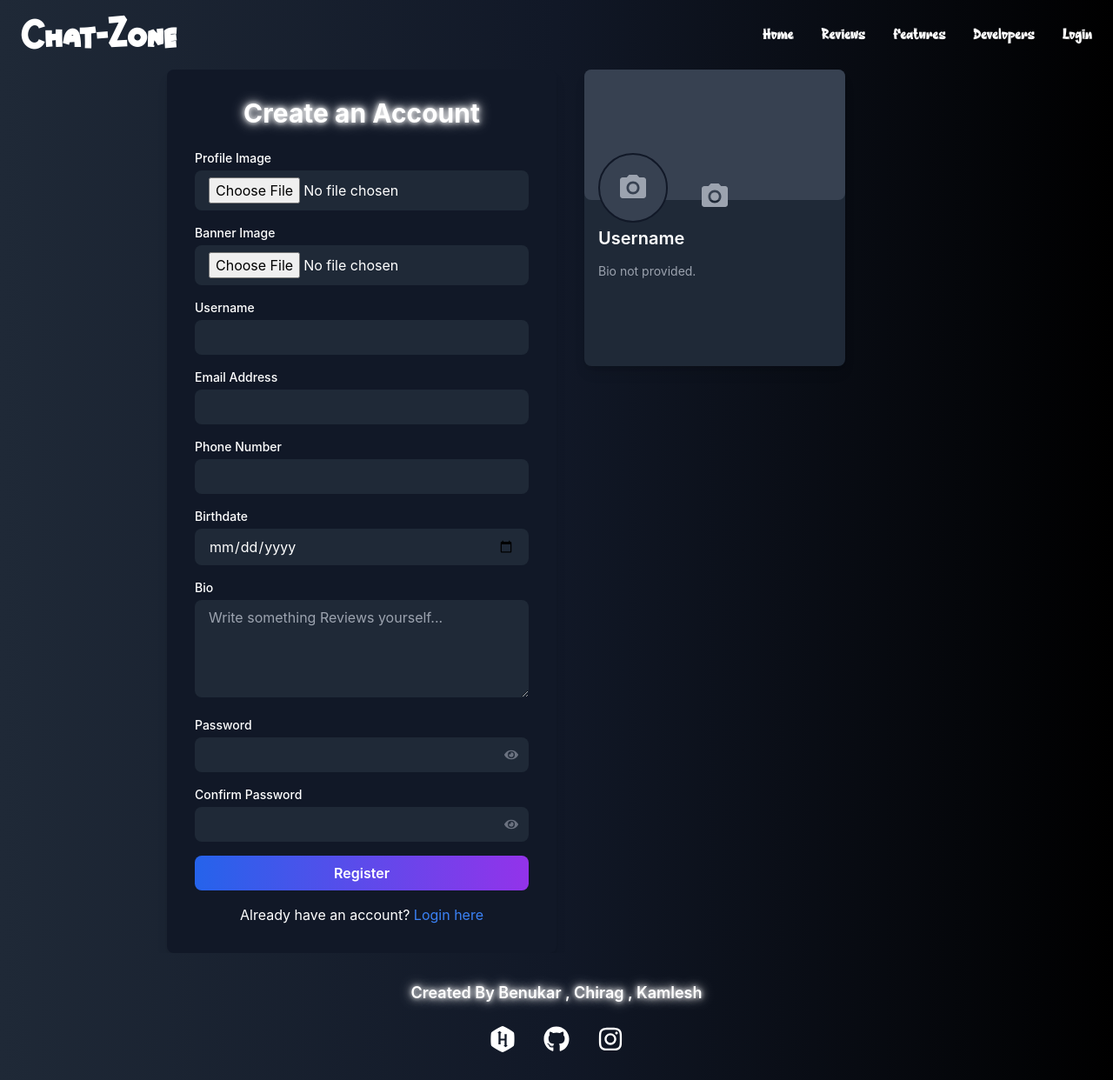
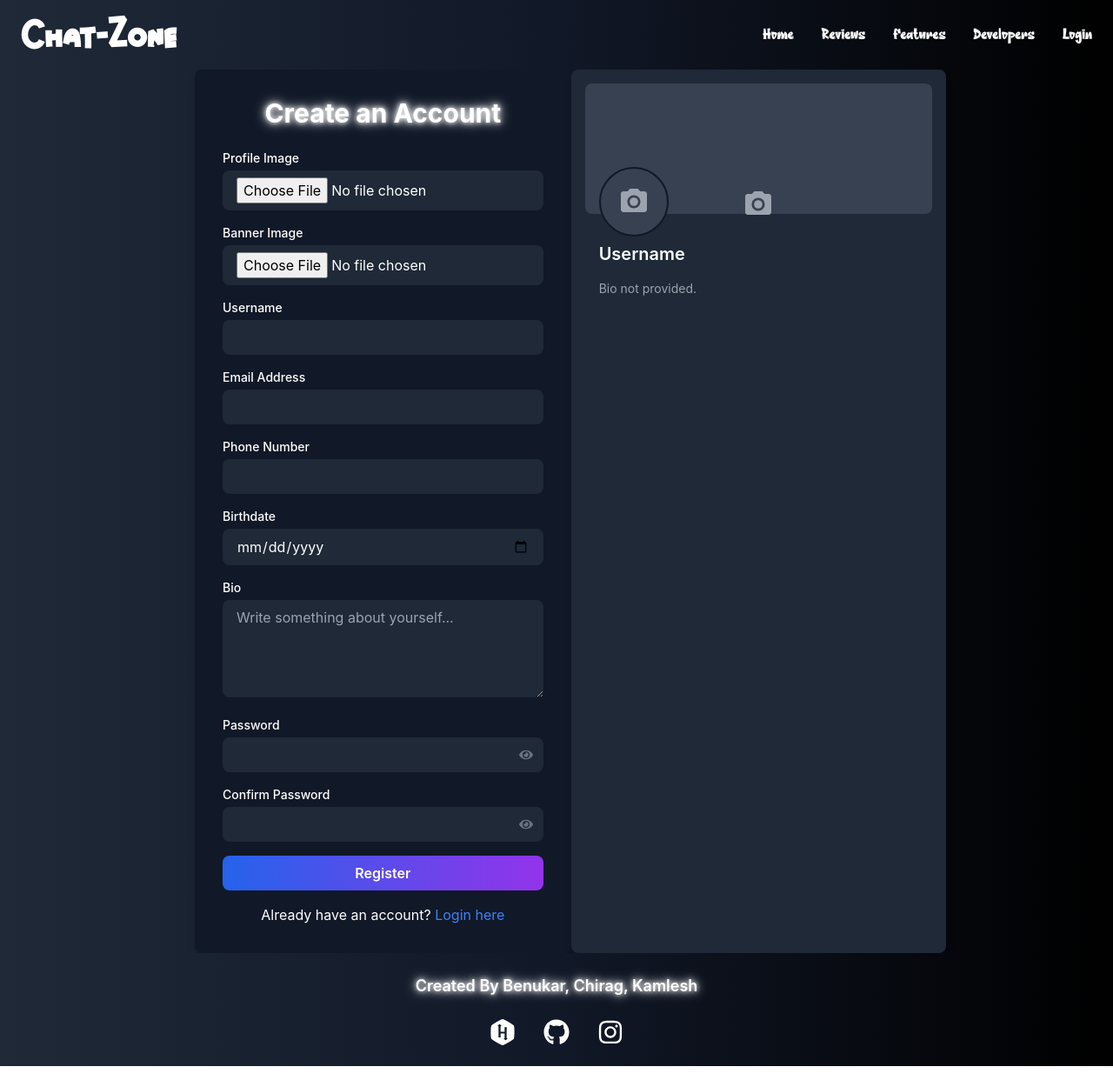
Before and after one commit to UnkownDecoder/Chating-WebApp, a React (Vite) app in the folder frontend/: page /register in a window 1280 px wide. Shown: the whole page at 87% size. Built offline with nearby package versions, Linux system fonts and the light colour scheme.

Commit message:
feat: add new screenshots and improve UI components for better user experience

```diff
--- a/frontend/src/Components/Footer.jsx
+++ b/frontend/src/Components/Footer.jsx
@@ -1,25 +1,26 @@
 import React from 'react';
-import { FaGithub, FaHackerrank, FaInstagram } from 'react-icons/fa'; // Using react-icons for logos
+import { FaGithub, FaHackerrank, FaInstagram } from 'react-icons/fa';
 
 const Footer = () => {
   return (
-    <footer className="bg-gradient-to-r from-gray-800 via-gray-900 to-black text-white py-8 mt-auto shadow-xl">
-      <div className="max-w-7xl mx-auto text-center">
+    <footer className="bg-gradient-to-r from-gray-800 via-gray-900 to-black text-white py-6 mt-auto shadow-xl">
+      <div className="max-w-7xl mx-auto flex flex-col items-center text-center">
+
         {/* Footer Text with Glow Effect */}
-        <p className="text-lg font-semibold glow-effect mb-6">
-          Created By Benukar , Chirag , Kamlesh
+        <p className="text-md sm:text-lg font-semibold glow-effect mb-4">
+          Created By Benukar, Chirag, Kamlesh
         </p>
 
         {/* Social Media Icons with Hover Effects */}
-        <div className="flex justify-center space-x-8 mt-4">
+        <div className="flex flex-wrap justify-center space-x-6 sm:space-x-8 mt-2">
           {/* HackerRank Icon */}
           <a
             href="https://www.hackerrank.com/"
             target="_blank"
             rel="noopener noreferrer"
-            className="text-3xl hover:text-gradient transition duration-300 transform hover:scale-125"
+            className="text-2xl sm:text-3xl transition duration-300 transform hover:scale-125"
           >
-            <FaHackerrank className="transition-all duration-300 transform hover:rotate-12 hover:text-purple-500" />
+            <FaHackerrank className="transition-all duration-300 transform hover:rotate-12 hover:text-green-500" />
           </a>
 
           {/* GitHub Icon */}
@@ -27,9 +28,9 @@ const Footer = () => {
             href="https://github.com/"
             target="_blank"
             rel="noopener noreferrer"
-            className="text-3xl hover:text-gradient transition duration-300 transform hover:scale-125"
+            className="text-2xl sm:text-3xl transition duration-300 transform hover:scale-125"
           >
-            <FaGithub className="transition-all duration-300 transform hover:rotate-12 hover:text-gray-500" />
+            <FaGithub className="transition-all duration-300 transform hover:rotate-12 hover:text-gray-400" />
           </a>
 
           {/* Instagram Icon */}
@@ -37,7 +38,7 @@ const Footer = () => {
             href="https://www.instagram.com/"
             target="_blank"
             rel="noopener noreferrer"
-            className="text-3xl hover:text-gradient transition duration-300 transform hover:scale-125"
+            className="text-2xl sm:text-3xl transition duration-300 transform hover:scale-125"
           >
             <FaInstagram className="transition-all duration-300 transform hover:rotate-12 hover:text-pink-500" />
           </a>
--- a/frontend/src/Components/NoChatSelected.jsx
+++ b/frontend/src/Components/NoChatSelected.jsx
@@ -3,22 +3,19 @@ import { MessageSquare } from "lucide-react";
 
 const NoChatSelected = () => {
   return (
-    <div className="w-full flex flex-1 flex-col items-center justify-center p-16 bg-base-100/50">
+    <div className="hidden md:flex w-full flex-1 flex-col items-center justify-center p-16 bg-base-100/50">
       <div className="max-w-md text-center space-y-6">
         {/* Icon Display */}
         <div className="flex justify-center gap-4 mb-4">
           <div className="relative">
             <div
-            className="w-16 h-16 rounded-2xl bg-primary/10 flex items-center
-           justify-center animate-bounce"
+              className="w-16 h-16 rounded-2xl bg-primary/10 flex items-center justify-center animate-bounce"
             >
-            <MessageSquare className="w-8 h-8 text-primary " />
+              <MessageSquare className="w-8 h-8 text-primary" />
             </div>
           </div>
         </div>
-        <h2 className="text-2xl font-bold text-gray-300">
-          No Chat Selected
-        </h2>
+        <h2 className="text-2xl font-bold text-gray-300">No Chat Selected</h2>
         <p className="text-gray-400 mt-2 text-lg">
           Select a friend from the left sidebar to start chatting.
         </p>
--- a/frontend/src/pages/Register.jsx
+++ b/frontend/src/pages/Register.jsx
@@ -14,7 +14,6 @@ const Register = () => {
     phone: "",
     bio: "",
   });
-
 
   const navigate = useNavigate();
 
@@ -54,7 +53,6 @@ const Register = () => {
       console.log(type + " image selected:", file);  // Add this log to check the selected file
     }
   };
-
 
   const handleRemoveImage = (type) => {
     if (type === "profile") setProfileImage(null);
@@ -133,11 +131,55 @@ const Register = () => {
       }
     }
   };
+
   return (
     <div className="min-h-screen flex items-center justify-center bg-gradient-to-r from-gray-800 via-gray-900 to-black">
-      <div className="w-full max-w-4xl flex space-x-8">
+      <div className="w-full max-w-4xl flex flex-col md:flex-row space-y-8 md:space-y-0 md:space-x-8">
+        {/* Right Section: Preview */}
+        <div className="w-full md:w-1/2 bg-gray-800 text-white rounded-lg shadow-lg p-4 md:order-2">
+          <div className="relative flex flex-col items-center space-y-4">
+            {/* Header Div with Banner Image */}
+            <div className="w-full h-[150px] bg-gray-700 rounded-lg">
+              {bannerImage ? (
+                <img
+                  src={URL.createObjectURL(bannerImage)}  // Similarly, create a temporary URL for banner image preview
+                  alt="Banner"
+                  className="w-full h-full object-cover rounded-lg"
+                />
+              ) : (
+                <MdPhotoCamera className="text-4xl text-gray-400 absolute inset-0 m-auto" />
+              )}
+            </div>
+
+            {/* Profile Image */}
+            <div className="absolute left-4 top-20">
+              <div className="w-20 h-20 bg-gray-700 rounded-full flex items-center justify-center overflow-hidden border-2 border-gray-900">
+                {profileImage ? (
+                  <img
+                    src={URL.createObjectURL(profileImage)}  // This creates a temporary URL for preview
+                    alt="Profile"
+                    className="w-full h-full object-cover rounded-full"
+                  />
+                ) : (
+                  <MdPhotoCamera className="text-4xl text-gray-400" />
+                )}
+              </div>
+            </div>
+
+            {/* Preview Details */}
+            <div className="w-full p-4">
+              <div className="w-full bg-transparent rounded-lg mb-4 flex items-center justify-start">
+                <h3 className="text-xl font-semibold">{formData.username || "Username"}</h3>
+              </div>
+              <div className="w-full bg-transparent rounded-lg mb-4 flex items-start justify-start">
+                <p className="text-sm text-gray-400">{formData.bio || "Bio not provided."}</p>
+              </div>
+            </div>
+          </div>
+        </div>
+
         {/* Left Section: Registration Form */}
-        <div className="w-1/2 bg-gray-900 text-white rounded-lg shadow-lg p-8">
+        <div className="w-full md:w-1/2 bg-gray-900 text-white rounded-lg shadow-lg p-8 md:order-1">
           <h2 className="text-3xl font-bold mb-6 text-center glow-effect">
             Create an Account
           </h2>
@@ -277,7 +319,7 @@ const Register = () => {
                 onChange={handleChange}
                 className="w-full px-4 py-2 bg-gray-800 text-white rounded-lg focus:ring-2 focus:ring-blue-500 outline-none"
                 rows="4"
-                placeholder="Write something Reviews yourself..."
+                placeholder="Write something about yourself..."
                 maxLength="300"
               ></textarea>
             </div>
@@ -336,7 +378,7 @@ const Register = () => {
             <button
               type="submit"
               className="w-full bg-gradient-to-r from-blue-600 to-purple-600 text-white py-2 rounded-lg font-semibold hover:scale-105 transform transition-all duration-300"
-             // Disable button while loading
+              disabled={loading} // Disable button while loading
             >
               {loading ? "Submitting..." : "Register"}
             </button>
@@ -354,49 +396,6 @@ const Register = () => {
             Already have an account? <Link to="/login" className="text-blue-500 hover:underline">Login here</Link>
           </div>
         </div>
-
-        {/* Right Section: Preview */}
-        <div className="w-[300px] h-[340.85px] bg-gray-800 text-white rounded-lg shadow-lg ">
-          <div className="relative flex flex-col items-center space-y-4">
-            {/* Header Div with Banner Image */}
-            <div className="w-[300px] h-[150px] bg-gray-700 rounded-lg">
-              {bannerImage ? (
-                <img
-                   src={URL.createObjectURL(bannerImage)}  // Similarly, create a temporary URL for banner image preview
-                   alt="Banner"
-                  className="w-full h-full object-cover rounded-lg"
-                />
-              ) : (
-                <MdPhotoCamera className="text-4xl text-gray-400 absolute inset-0 m-auto" />
-              )}
-            </div>
-
-            {/* Profile Image */}
-            <div className="absolute left-4 top-20">
-              <div className="w-20 h-20 bg-gray-700 rounded-full flex items-center justify-center overflow-hidden border-2 border-gray-900">
-                {profileImage ? (
-                  <img
-                     src={URL.createObjectURL(profileImage)}  // This creates a temporary URL for preview
-                     alt="Profile"
-                     className="w-full h-full object-cover rounded-full"
-                  />
-                ) : (
-                  <MdPhotoCamera className="text-4xl text-gray-400" />
-                )}
-              </div>
-            </div>
-
-            {/* Preview Details */}
-            <div className="w-[300px] h-[126.85px] p-4">
-              <div className="w-[268px] h-[24px] bg-transparent rounded-lg mb-4 flex items-center justify-start">
-                <h3 className="text-xl font-semibold">{formData.username || "Username"}</h3>
-              </div>
-              <div className="w-[268px] h-[55.25px] bg-transparent rounded-lg mb-4 flex items-start justify-start">
-                <p className="text-sm text-gray-400">{formData.bio || "Bio not provided."}</p>
-              </div>
-            </div>
-          </div>
-        </div>
       </div>
     </div>
   );
--- a/frontend/src/pages/Reviews.jsx
+++ b/frontend/src/pages/Reviews.jsx
@@ -72,7 +72,7 @@ const About = () => {
       {/* About Section */}
       <div className="max-w-7xl mx-auto text-center">
         <h1 className="text-4xl md:text-5xl lg:text-7xl font-extrabold glow-effect mb-6 transform transition-all duration-500 ease-in-out">
-          our reviews
+          Our Reviews
         </h1>
         <p className="text-sm md:text-lg lg:text-2xl mb-8 opacity-80 transform transition-all duration-300 ease-in-out">
           Discover a platform where real-time communication meets simplicity and security.
```
Also changed, not shown: frontend/src/Components/Body.jsx (+14 -12 lines), frontend/src/Components/Header.jsx (+10 -6 lines), frontend/src/pages/Features.jsx (+7 -0 lines), frontend/src/pages/Login.jsx (+13 -26 lines), 2 other files (tests, documents, lock files or other folders). Lines whose indentation alone changed are shown as unchanged.
